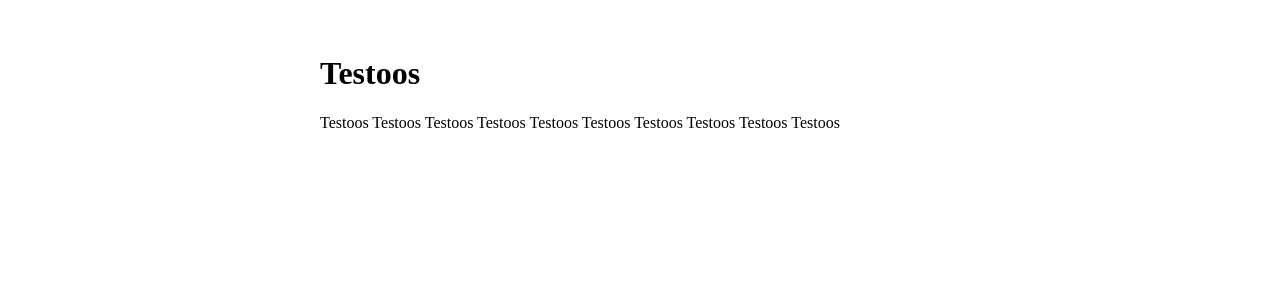
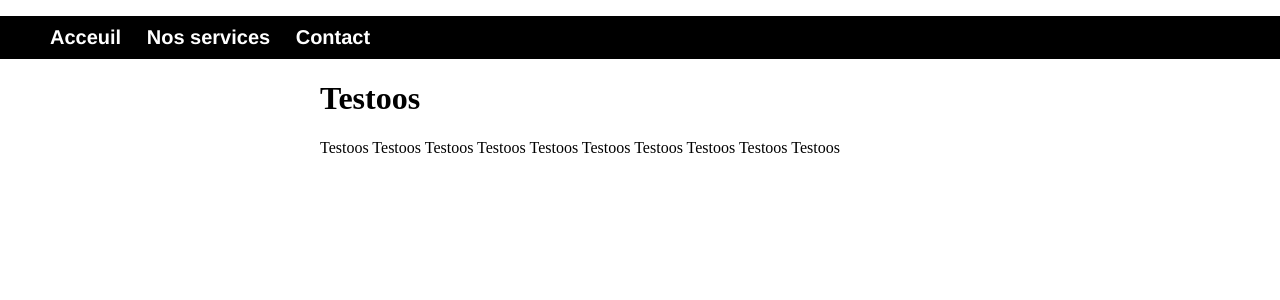
Before and after one commit to BobRendal/BobRendal.github.io, a Jekyll site: the page built from index.html, in a window 1280 px wide. Shown: the top 300 px of the page. Built offline with Jekyll 4.4.1, drawn with Linux system fonts in a browser that asks for light colours.

Commit message:
Update main.css

```diff
--- a/css/main.css
+++ b/css/main.css
@@ -22,7 +22,7 @@ nav ul li, footer ul li {
   margin: 0 auto;
 }
 
-.bg-wraf {
+.entete {
   background: #000000;
   padding: 10px 0; /* For clarity */
   margin: 0px;
```
